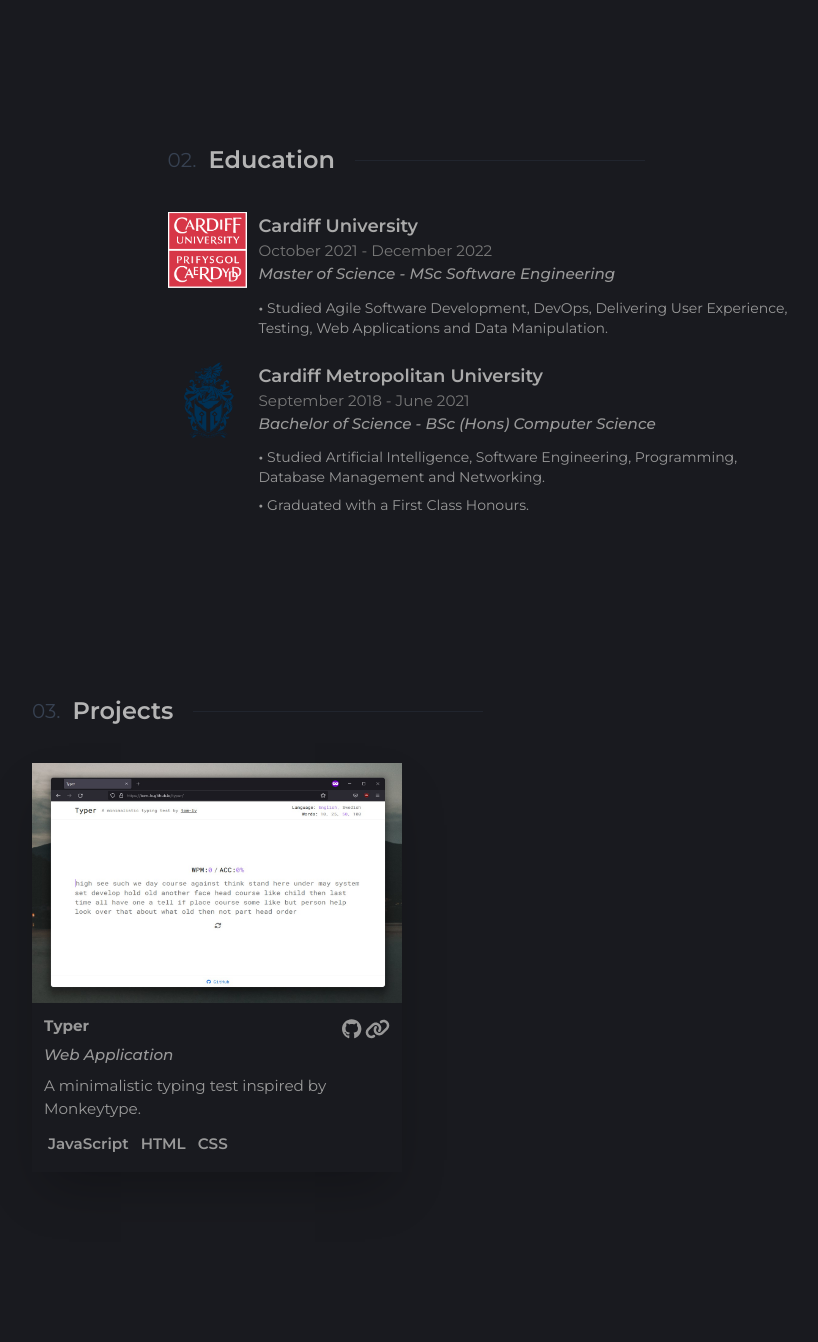
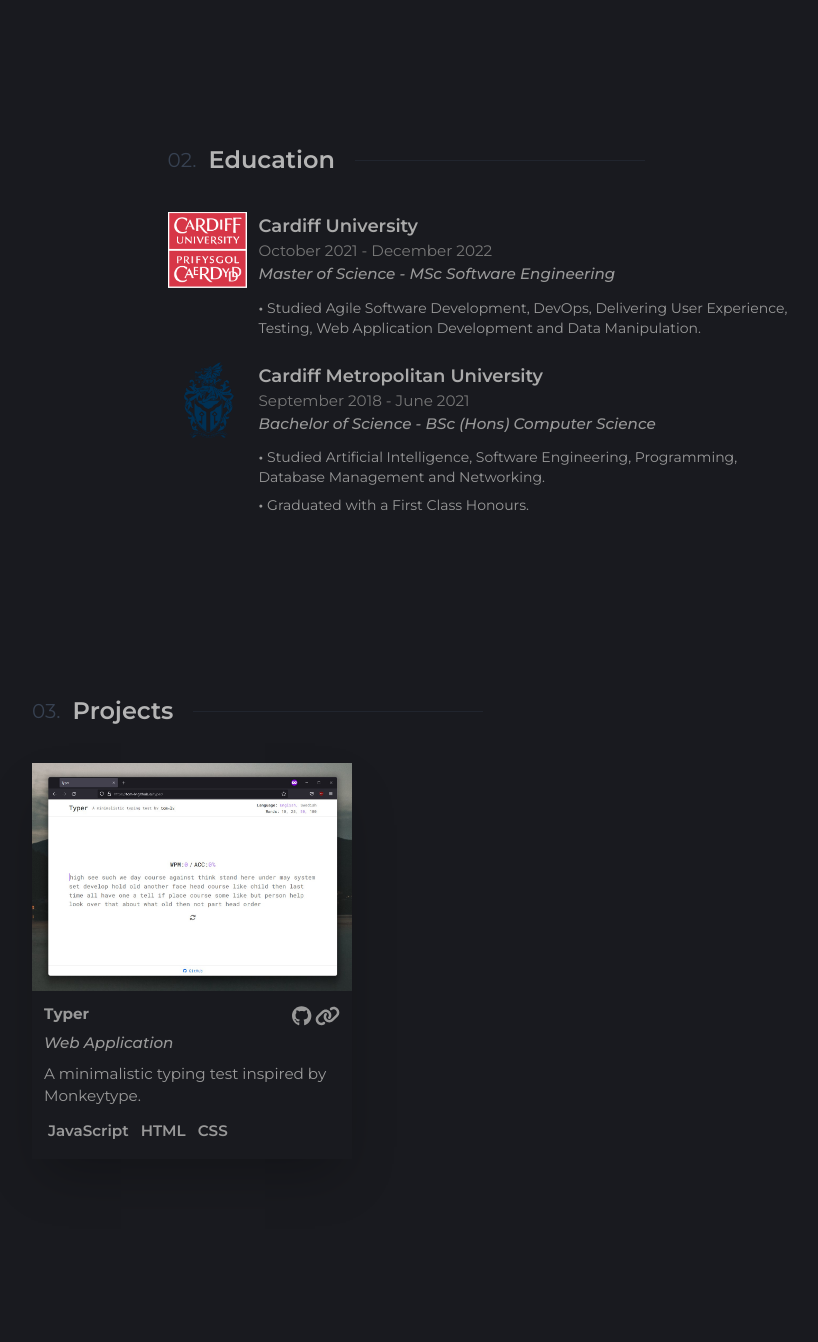
Before and after one commit to tlevesconte/portfolio-website, a React (Create React App) app: page / in a window 1280 px wide. Shown: the part 1279-2621 px from the top of the page, without its empty margins (160-978 px from the left). Built offline with nearby package versions, Linux system fonts and the light colour scheme.

Commit message:
Update text on education section & project styling

```diff
--- a/src/components/sections/Education.js
+++ b/src/components/sections/Education.js
@@ -42,7 +42,7 @@ const Education = () => {
             <ul className={'mt-3 text-sm'}>
               <li>
                 <span className='font-semibold'>• </span>Studied Agile Software Development,
-                DevOps, Delivering User Experience, Testing, Web Applications and Data
+                DevOps, Delivering User Experience, Testing, Web Application Development and Data
                 Manipulation.
               </li>
             </ul>
--- a/src/components/sections/Projects.js
+++ b/src/components/sections/Projects.js
@@ -19,7 +19,7 @@ const Projects = () => {
 
       {/* Add projects here */}
       <div className='flex flex-row flex-wrap'>
-      <figure className='flex flex-col max-w-[370px] shadow-2xl mr-6'>
+      <figure className='flex flex-col max-w-[320px] shadow-2xl mr-6'>
           <img src={Typer} className='max-h-[240px]' alt='Typer'></img>
           <figcaption className='px-3 py-3'>
             <div className='flex flex-row justify-between'>
@@ -39,7 +39,7 @@ const Projects = () => {
           </figcaption>
         </figure>
 
-        {/* <figure className='flex flex-col max-w-[360px] shadow-2xl ml-6'>
+        {/* <figure className='flex flex-col max-w-[280px] shadow-2xl mr-6'>
           <img src={Typer} className='max-h-[240px]' alt='Typer'></img>
           <figcaption className='px-3 py-3'>
             <div className='flex flex-row justify-between'>
@@ -59,27 +59,7 @@ const Projects = () => {
           </figcaption>
         </figure>
 
-        <figure className='flex flex-col max-w-[360px] shadow-2xl mr-6 mt-12'>
-          <img src={Typer} className='max-h-[240px]' alt='Typer'></img>
-          <figcaption className='px-3 py-3'>
-            <div className='flex flex-row justify-between'>
-              <h3 className='font-bold'>Typer</h3>
-              <div className='text-lg'>
-                <a className='pr-1 text-xl' href='https://github.com/tom-lv/typer'><FontAwesomeIcon icon={faGithub}/></a>
-                <a className='text-xl' href='https://tom-lv.github.io/typer/'><FontAwesomeIcon icon={faLink}/></a>
-              </div>
-            </div>
-            <p className='mb-2 italic font-medium'>Web Application</p>
-            <p>A minimalistic typing test inspired by Monkeytype.</p>
-            <div className='flex flex-row flex-wrap'>
-              <span className='px-1 py-1 mt-2 mr-1 font-semibold'>JavaScript</span>
-              <span className='px-1 py-1 mt-2 mr-1 font-semibold'>HTML</span>
-              <span className='px-1 py-1 mt-2 mr-1 font-semibold'>CSS</span>
-            </div>
-          </figcaption>
-        </figure>
-
-        <figure className='flex flex-col max-w-[360px] shadow-2xl ml-6 mt-12'>
+        <figure className='flex flex-col max-w-[280px] shadow-2xl'>
           <img src={Typer} className='max-h-[240px]' alt='Typer'></img>
           <figcaption className='px-3 py-3'>
             <div className='flex flex-row justify-between'>
```
